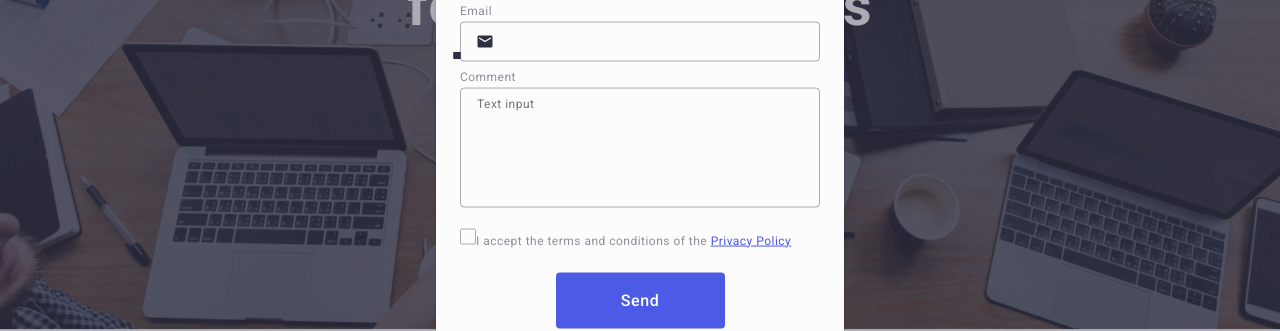
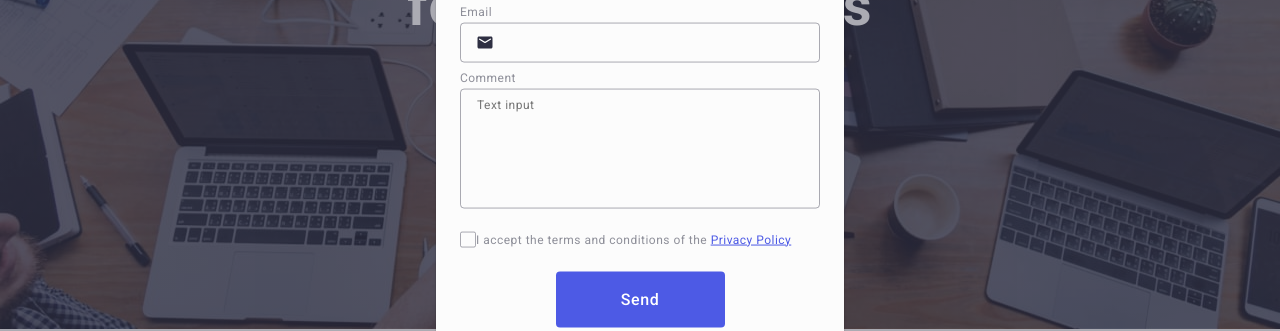
Before and after one commit to Vladyslav6/goit-markup-hw-05, a plain HTML site: page index.html in a window 1280 px wide. Both pictures are taken after a click on the button "Order Service". Shown: the part 344-675 px from the top of the page. Drawn offline with Linux system fonts and the light colour scheme.

Commit message:
вцфвфцвы

```diff
--- a/index.html
+++ b/index.html
@@ -491,7 +491,7 @@
             />
             <label class="mod-com" for="user-privacy"
               ><span class="foot-span">
-                <svg class="modul-svg" width="10" height="8">
+                <svg class="modul-svgd" width="10" height="8">
                   <use href="./images/icons.svg#icon-Checkbox"></use>
                 </svg> </span
               >I accept the terms and conditions of the
```
